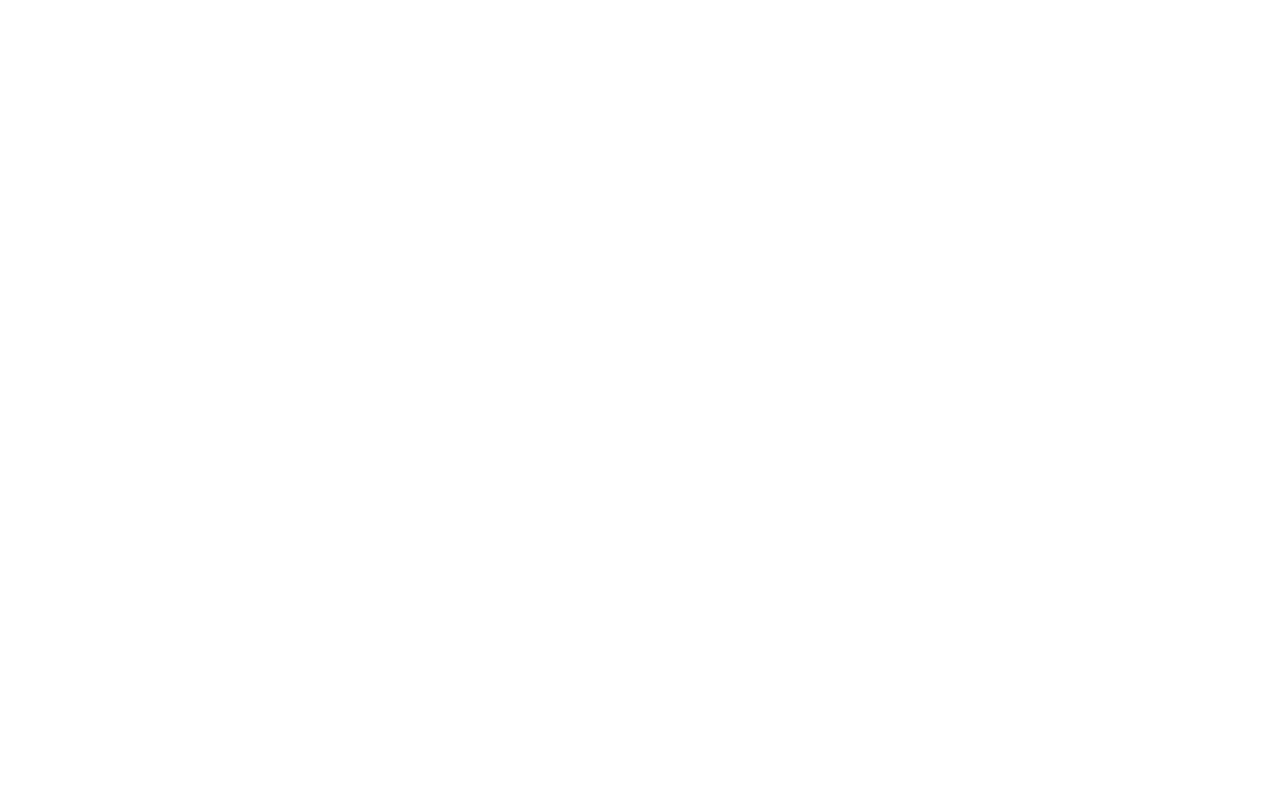
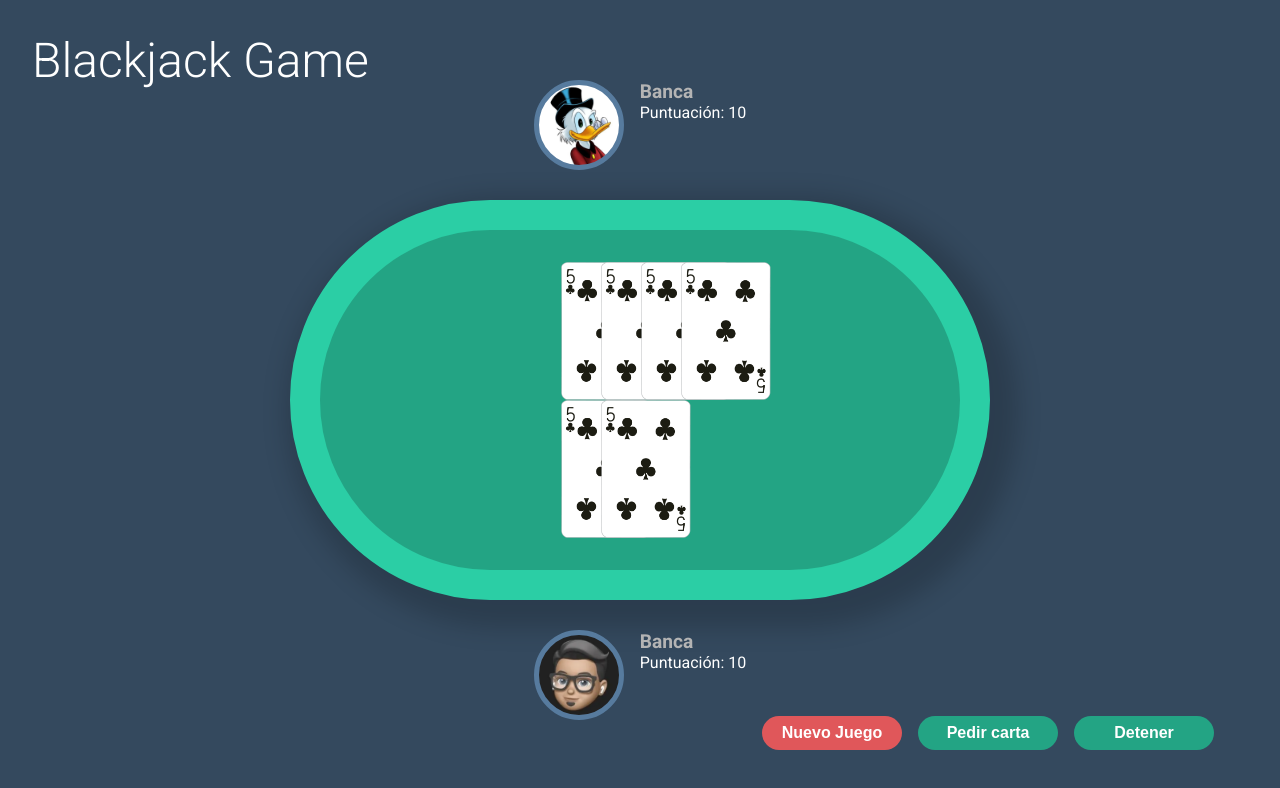
Before and after one commit to joaruibu/black-jack-game, a plain HTML site: page index.html in a window 1280 px wide. Drawn offline with Linux system fonts and the light colour scheme; files that its build step writes are made by us from their sources.

Commit message:
Terminado HTML/CSS

```diff
--- a/css/style.css
+++ b/css/style.css
@@ -0,0 +1,146 @@
+/* ------------------ Generales  ------------------ */
+* {
+  box-sizing: border-box;
+}
+
+html,
+body {
+  margin: 0;
+  padding: 0;
+  height: 100%;
+  background-color: #34495e;
+  font-family: "Roboto", sans-serif;
+}
+main {
+  width: 100vw;
+  height: 100vh;
+}
+
+.header__title {
+  font-size: 3rem;
+  color: white;
+  font-weight: 300;
+  margin: 0;
+  padding: 2rem 0 0 2rem;
+}
+
+/* ------------------ Tablero  ------------------ */
+.board {
+  background-color: #23a484;
+  width: 50vw;
+  height: 50vh;
+  min-width: 700px;
+  position: absolute;
+  top: 50%;
+  left: 50%;
+  transform: translate(-50%, -50%);
+  border-radius: 50vw;
+  border: 30px solid #2bcea5;
+  box-shadow: 12px 12px 24px 16px rgba(0, 0, 0, 0.171);
+}
+.board__cards {
+  height: 100%;
+  display: flex;
+  flex-direction: column;
+  justify-content: space-between;
+  padding: 2rem;
+}
+
+.board__cards__player {
+  /* Desplazo desde la izq para mantener el origen cuando añada cartas */
+  position: relative;
+  left: 45%;
+  display: flex;
+}
+.card {
+  position: relative;
+  margin-left: -50px;
+  width: 90px;
+}
+
+
+/* ------------------ Players  ------------------ */
+.players {
+  width: 50vw;
+  height: 50vh;
+  min-width: 800px;
+  position: absolute;
+  top: 50%;
+  left: 50%;
+  transform: translate(-50%, -50%);
+  display: flex;
+  flex-direction: column;
+  align-items: center;
+  justify-content: space-between;
+}
+
+.players__player {
+  position: relative;
+  display: flex;
+}
+
+.player__logo {
+  width: 90px;
+  height: 90px;
+  border: 5px solid #577b9e;
+  border-radius: 50%;
+  background-repeat: no-repeat;
+  background-size: cover;
+  background-position: center;
+  margin-right: 1rem;
+}
+.player__info__name {
+  margin: 0;
+  font-size: 1.2rem;
+  color: #b4b4b4;
+}
+.player__info__points {
+  font-size: 1rem;
+  color: #ffffff;
+  margin: 0;
+}
+
+.player0 {
+  bottom: 120px;
+}
+.player0 .player__logo {
+  background-image: url(/assets/gamers/gamer0.png);
+}
+
+.player1 {
+  bottom: -120px;
+}
+.player1 .player__logo {
+  background-image: url(/assets/gamers/gamer1.png);
+}
+
+
+/* ------------------  Botones  ------------------ */
+.buttons {
+  position: absolute;
+  bottom: 50px;
+  right: 50px;
+  display: flex;
+}
+
+.btn {
+  font-size: 1rem;
+  padding: 0.5rem;
+  margin-right: 1rem;
+  width: 140px;
+  color: white;
+  font-weight: 800;
+  border-radius: 100px;
+  border: none;
+  cursor: pointer;
+  transition: all 0.2s ease-in-out;
+}
+.btn-danger {
+  background-color: rgba(255, 90, 90, 0.849);
+}
+.btn-primary {
+  background-color: #23a484;
+}
+.btn:hover {
+  opacity: 0.8;
+}
--- a/index.html
+++ b/index.html
@@ -1,16 +1,82 @@
 <!DOCTYPE html>
 <html lang="es">
+
 <head>
     <meta charset="UTF-8">
     <meta http-equiv="X-UA-Compatible" content="IE=edge">
     <meta name="viewport" content="width=device-width, initial-scale=1.0">
+    <link rel="preconnect" href="https://fonts.googleapis.com">
+    <link rel="preconnect" href="https://fonts.gstatic.com" crossorigin>
+    <link href="https://fonts.googleapis.com/css2?family=Roboto:wght@100;300;400;500;700;900&display=swap"
+        rel="stylesheet">
 
-    <link rel="stylesheet" href="assets/css/style.css">
+    <link rel="stylesheet" href="/css/style.css">
     <title>Blackjack</title>
 </head>
+
 <body>
+    <main>
+        <header class="header">
+            <h1 class="header__title"> Blackjack Game</h1>
+        </header>
+        <div class="board">
+
+            <div class="board__cards">
+
+                <div class="board__cards__player cardsPlayer0" class="divCartas">
+                    <img class="card" src="assets/cartas/5C.png" alt="">
+                    <img class="card" src="assets/cartas/5C.png" alt="">
+                    <img class="card" src="assets/cartas/5C.png" alt="">
+
+                    <img class="card" src="assets/cartas/5C.png" alt="">
 
 
-  <script src="/js/main.js"></script>
+                </div>
+
+                <div class="board__cards__player cardsPlayer1" class="divCartas">
+                    <img class="card" src="assets/cartas/5C.png" alt="">
+                    <img class="card" src="assets/cartas/5C.png" alt="">
+
+                </div>
+
+            </div>
+        </div>
+
+
+        <div class="players">
+
+            <div class="players__player player0">
+
+                <div class="player__logo"></div>
+                <div class="player__info">
+                    <h5 class="player__info__name">Banca</h5>
+                    <p class="player__info__points">Puntuación: <span class="points">10</span></p>
+                </div>
+
+            </div>
+
+            <div class="players__player player1">
+
+                <div class="player__logo"></div>
+                <div class="player__info">
+                    <h5 class="player__info__name">Banca</h5>
+                    <p class="player__info__points">Puntuación: <span class="points">10</span></p>
+                </div>
+
+            </div>
+
+        </div>
+
+        <div class="buttons">
+            <button class="btn btn-danger">Nuevo Juego</button>
+            <button class="btn btn-primary">Pedir carta</button>
+            <button class="btn btn-primary">Detener</button>
+        </div>
+
+
+    </main>
+
+    <script src="/js/main.js"></script>
 </body>
+
 </html>
```
Also changed, not shown: assets/gamers/gamer0.png (added), assets/gamers/gamer1.png (added).
